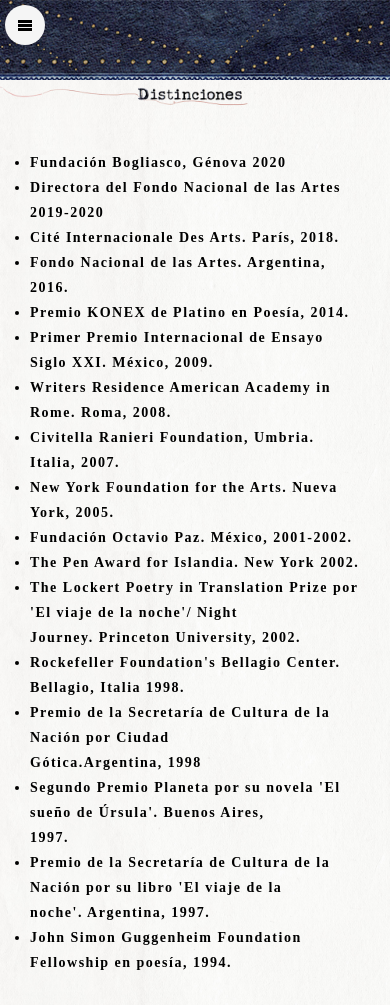
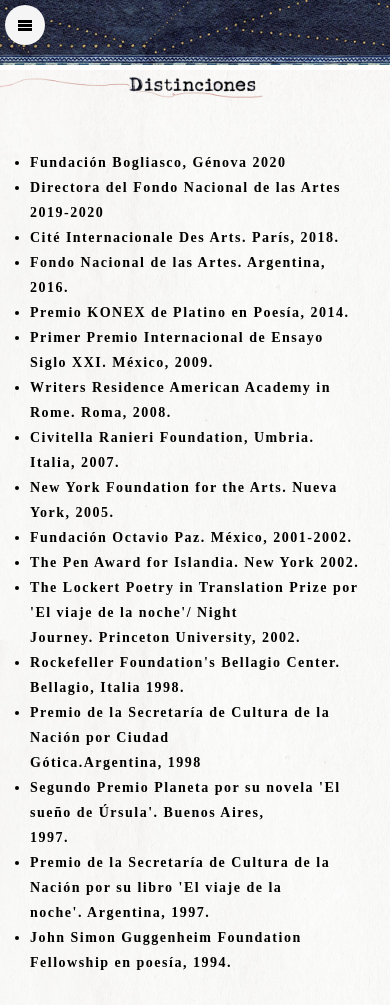
Before and after one commit to luroberto/MN-website, a PHP site: page /pages/distinciones.html in a window 390 px wide. Run offline with PHP 8.4, Linux system fonts and the light colour scheme; some web fonts are replaced.

Commit message:
style distinciones

```diff
--- a/css/styles.css
+++ b/css/styles.css
@@ -937,13 +937,13 @@ width: 100%;
     background-size: cover;
   }
   .fondo_distinciones{
-    background-image: url(../img/responsive/DISTINCIONES_BARRA_CELU_V02.png);
+    background-image: url(../img/responsive/DISTINCIONES_BARRA_CELU_ALTA_V03.png);
     background-position: center 0px;
     background-size: auto;
   }
   .franja_distinciones{
-    background-image: url(../img/responsive/DISTINCIONES_FRANJA_CELU_V02.png);
-    background-position: center 80px;
+    background-image: url(../img/responsive/DISTINCIONES_FRANJA_CELU_MAS_CAL_V03.png);
+    background-position: center 70px;
     background-size: cover;
   }
   .franja_contacto{
```
Also changed, not shown: img/responsive/DISTINCIONES_BARRA_CELU_ALTA_V03.png (added), img/responsive/DISTINCIONES_FRANJA_CELU_MAS_CAL_V03.png (added).
